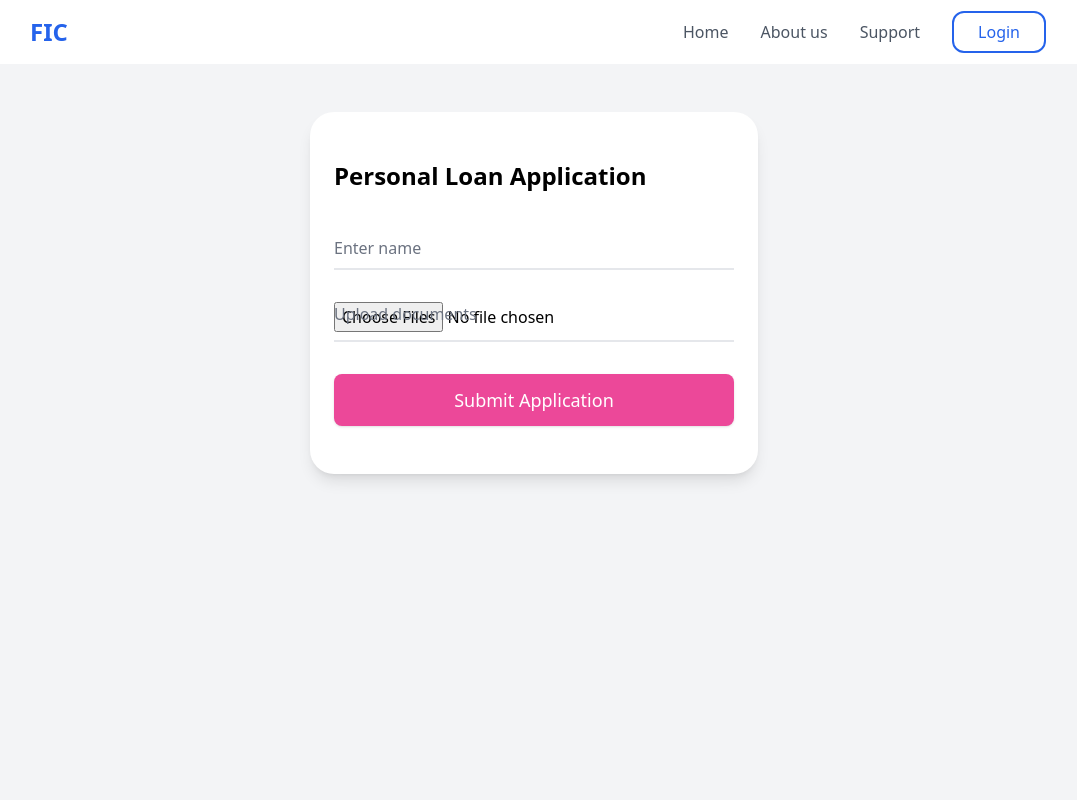
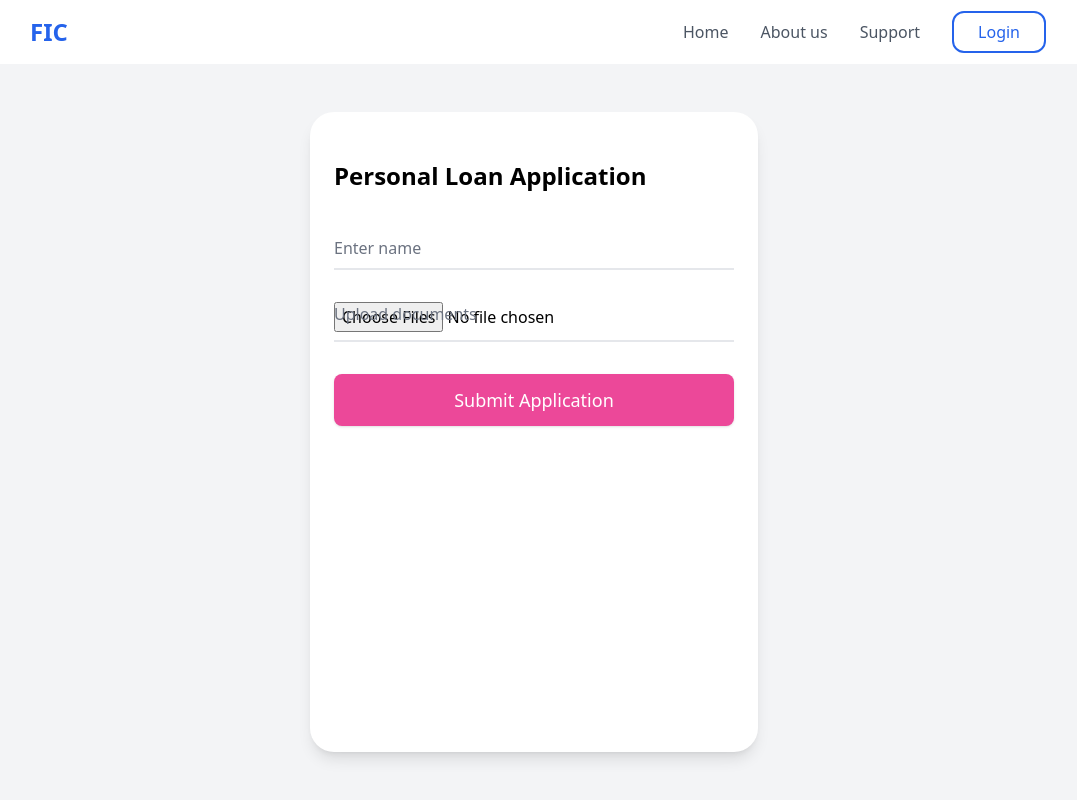
Before and after one commit to MD-Sharik/CRM, a React (Vite) app: page /user/Loan1 in a window 1280 px wide. Shown: the top 800 px of the page, without its empty margins (106-1183 px from the left). Built offline with nearby package versions, Linux system fonts and the light colour scheme; sample sign-in values are in the browser's storage.

Commit message:
adwadawd

```diff
--- a/src/Pages/LOANFORMS/L1.jsx
+++ b/src/Pages/LOANFORMS/L1.jsx
@@ -57,7 +57,7 @@ function PersonalLoanForm() {
 
   return (
     <div className="min-h-screen bg-gray-100 p-0 sm:p-12">
-      <div className="mx-auto max-w-md px-6 py-12 bg-white border-0 shadow-lg sm:rounded-3xl">
+      <div className="mx-auto min-h-[40rem] max-w-md px-6 py-12 bg-white border-0 shadow-lg sm:rounded-3xl">
         <h1 className="text-2xl font-bold mb-8">Personal Loan Application</h1>
         <form onSubmit={handleSubmit} encType="multipart/form-data">
           <div className="relative z-0 w-full mb-5">
```
